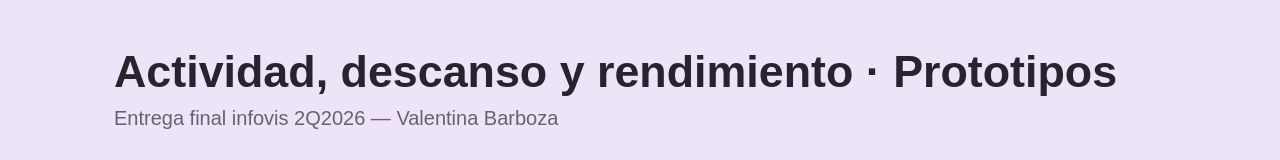
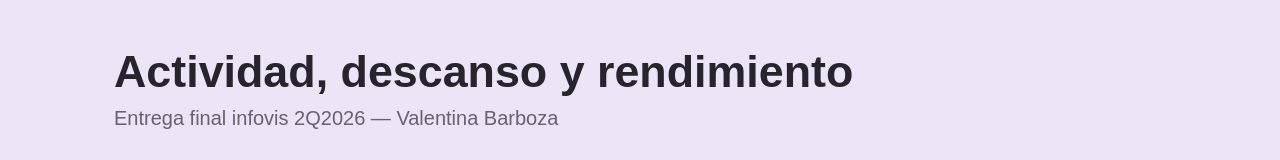
Before and after one commit to valenbza/infovis, a plain HTML site: page tp2/index.html in a window 1280 px wide. Shown: the top 160 px of the page. Drawn offline with Linux system fonts and the light colour scheme; a script that the page names is missing.

Commit message:
Update title and header text in index.html

```diff
--- a/tp2/index.html
+++ b/tp2/index.html
@@ -3,7 +3,7 @@
 <head>
   <meta charset="UTF-8" />
   <meta name="viewport" content="width=device-width, initial-scale=1.0" />
-  <title>TP1 - Prototipos | Entrenamiento y Rendimiento</title>
+  <title>TP1 - Entrenamiento y Rendimiento</title>
 <style>
   * {
     box-sizing: border-box;
@@ -249,7 +249,7 @@
 </head>
 <body>
  <header>
-    <h1>Actividad, descanso y rendimiento · Prototipos</h1>
+    <h1>Actividad, descanso y rendimiento</h1>
     <p class="subtitle">
       Entrega final infovis 2Q2026 — Valentina Barboza
     </p>
```
